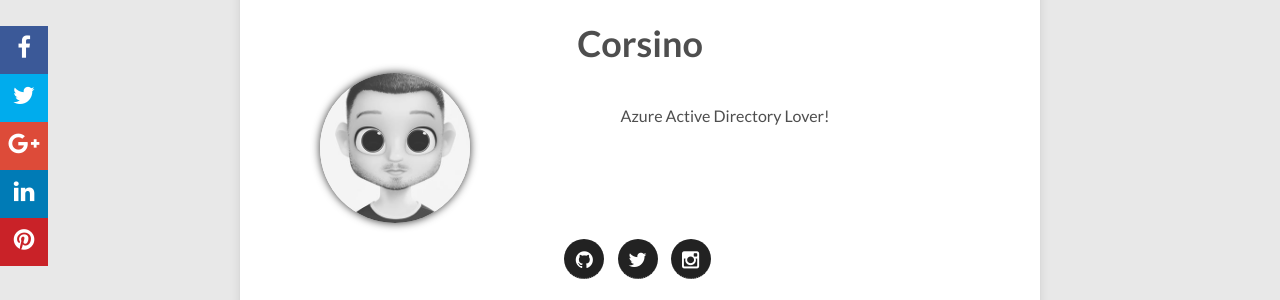
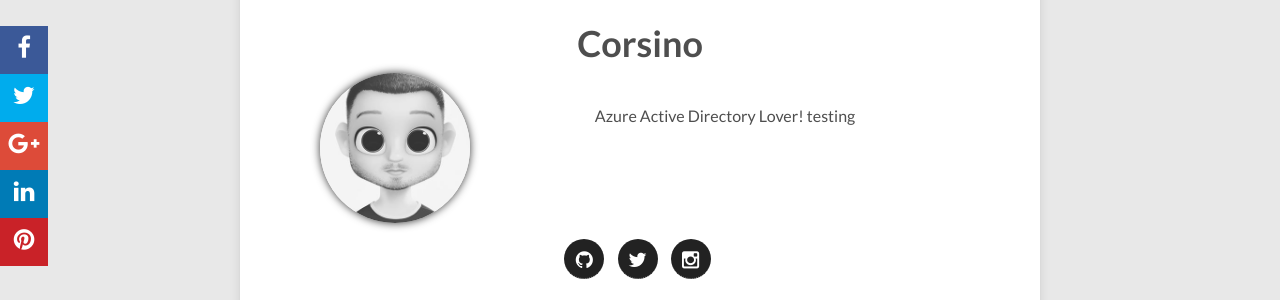
Before and after one commit to bmcorsino/bmcorsino.github.io, a Jekyll site: the page built from _posts/2019-11-08-get-vms-across-subscriptions.md, in a window 1280 px wide and 900 px high, scrolled down 1606 px. Shown: the part 154-454 px from the top of the window. Built offline with Jekyll 4.4.1, drawn with Linux system fonts in a browser that asks for light colours; nearby versions of some CDN libraries; comment, search, counter and statistics services are not loaded.

Commit message:
Update _config.yml

```diff
--- a/_config.yml
+++ b/_config.yml
@@ -42,7 +42,7 @@ owner:
   name:           Corsino
   site:           corsino.pt
   avatar:         images/avatar.jpg
-  bio:            "Azure Active Directory Lover!"
+  bio:            "Azure Active Directory Lover! </b>testing "
   email:          you@email.com
   # Twitter nick for use in Twitter cards and follow button.
   #twitter: brunomcorsino # if no twitter in this config, the twitter follow button will be removed
```
